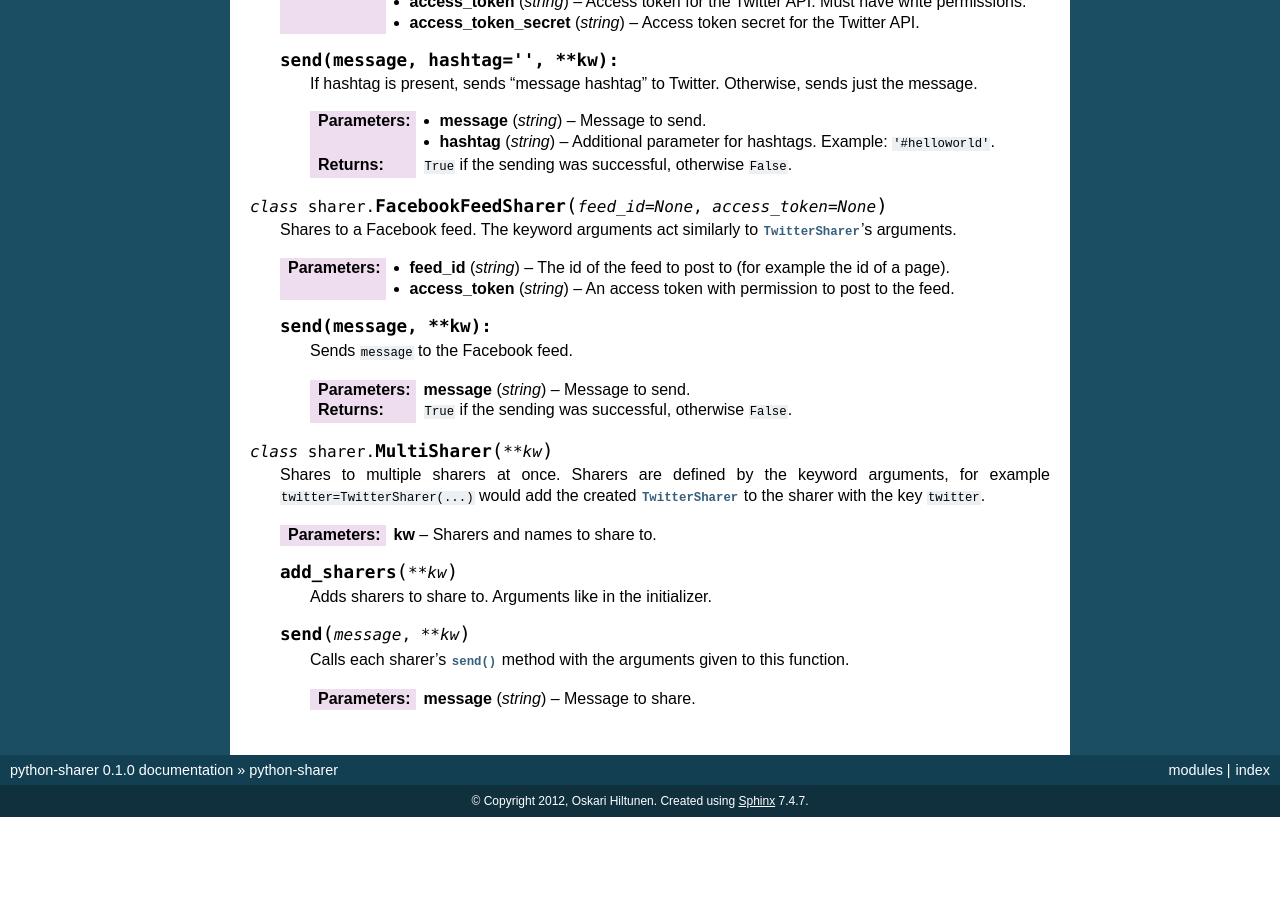
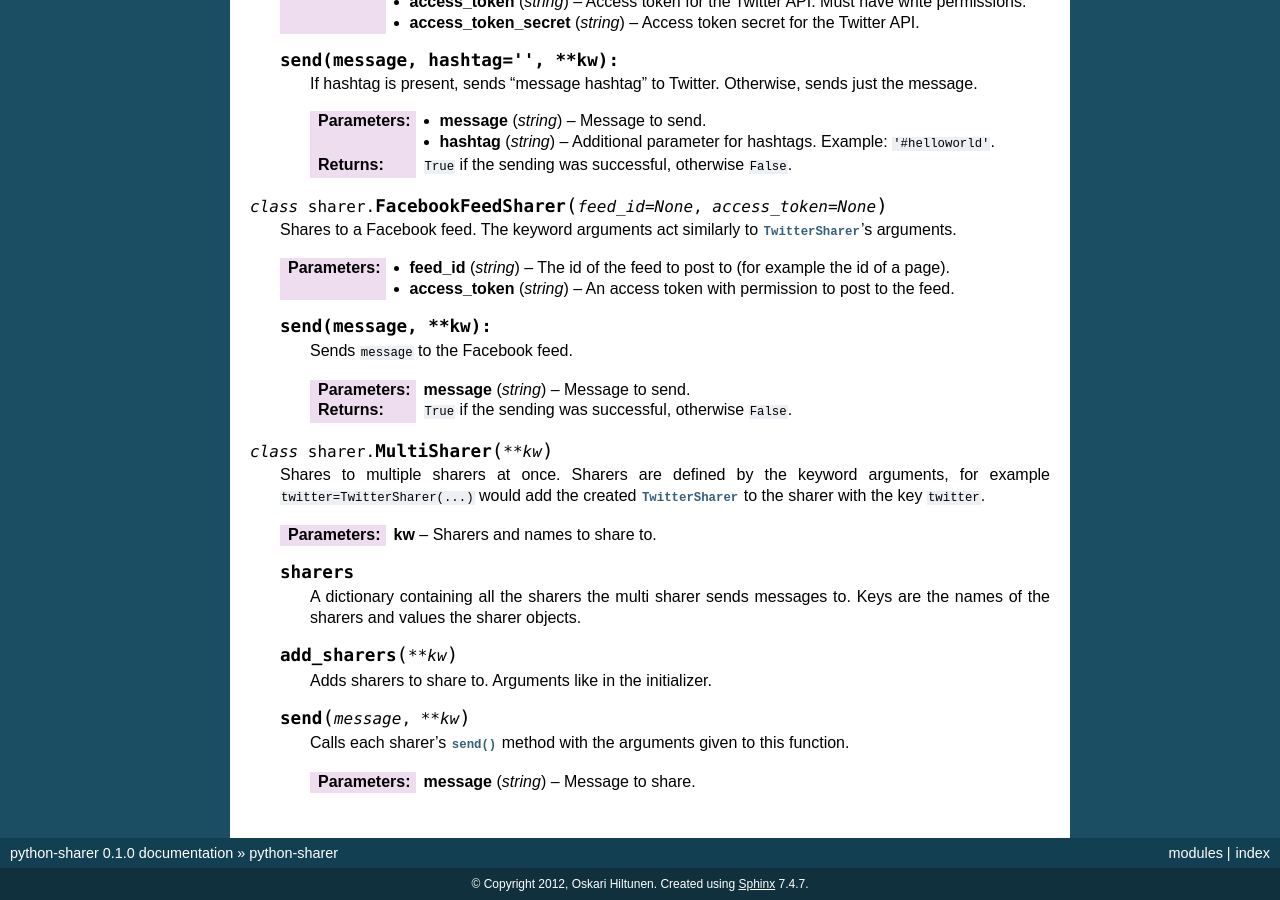
Before and after one commit to FelixLoether/python-sharer, a Sphinx documentation site: the page built from docs/index.rst, in a window 1280 px wide and 900 px high, scrolled down 902 px. Built offline with Sphinx 7.4.7, drawn with Linux system fonts in a browser that asks for light colours; before the commit the page ends 1719 px from its top, so only the background shows below that.

Commit message:
Add MultiSharer#sharers to docs.

```diff
--- a/docs/index.rst
+++ b/docs/index.rst
@@ -110,6 +110,11 @@ API Reference
     :param kw:
         Sharers and names to share to.
 
+    .. attribute:: sharers
+
+        A dictionary containing all the sharers the multi sharer sends messages
+        to. Keys are the names of the sharers and values the sharer objects.
+
     .. method:: add_sharers(**kw)
 
         Adds sharers to share to. Arguments like in the initializer.
```
